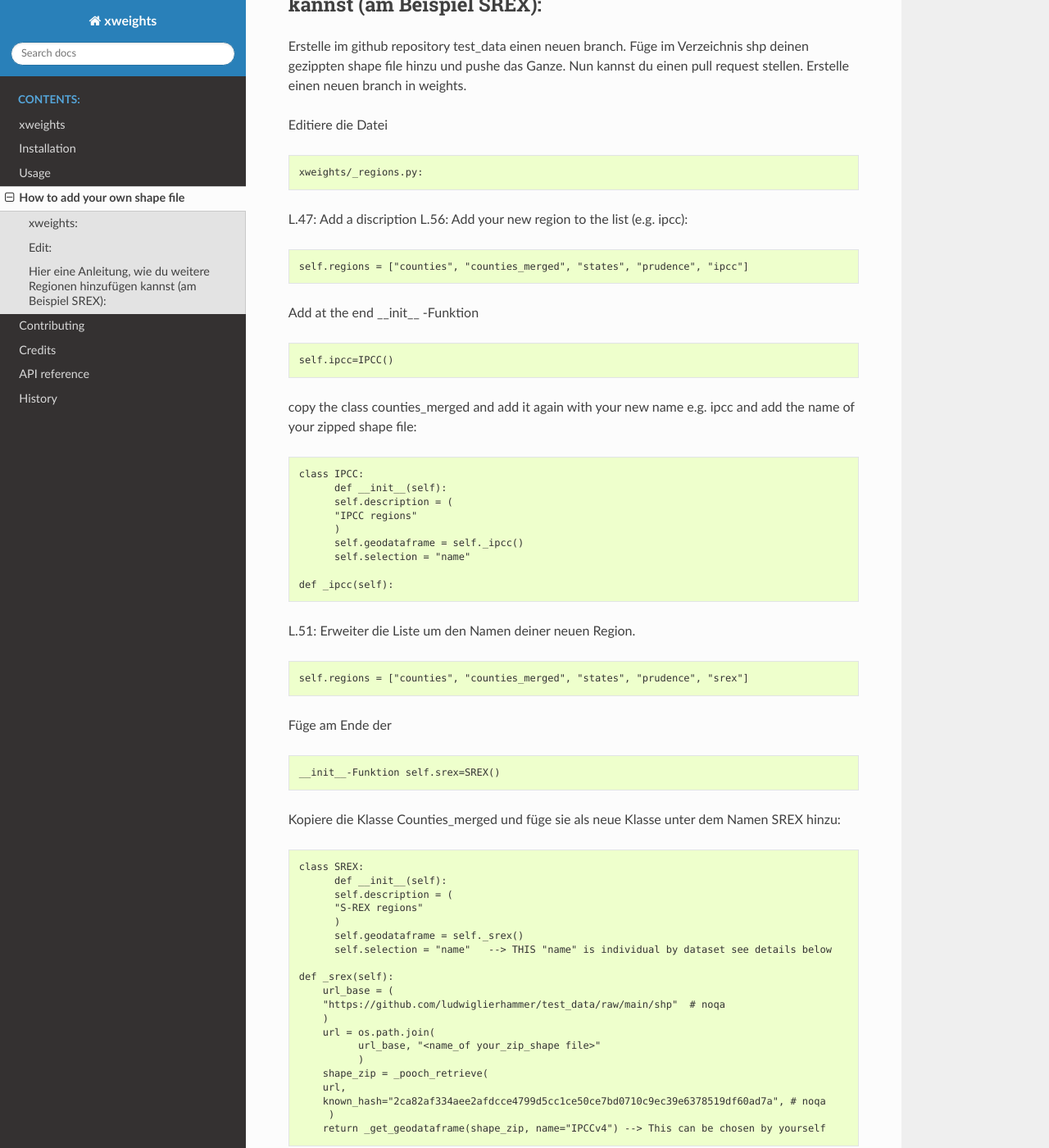
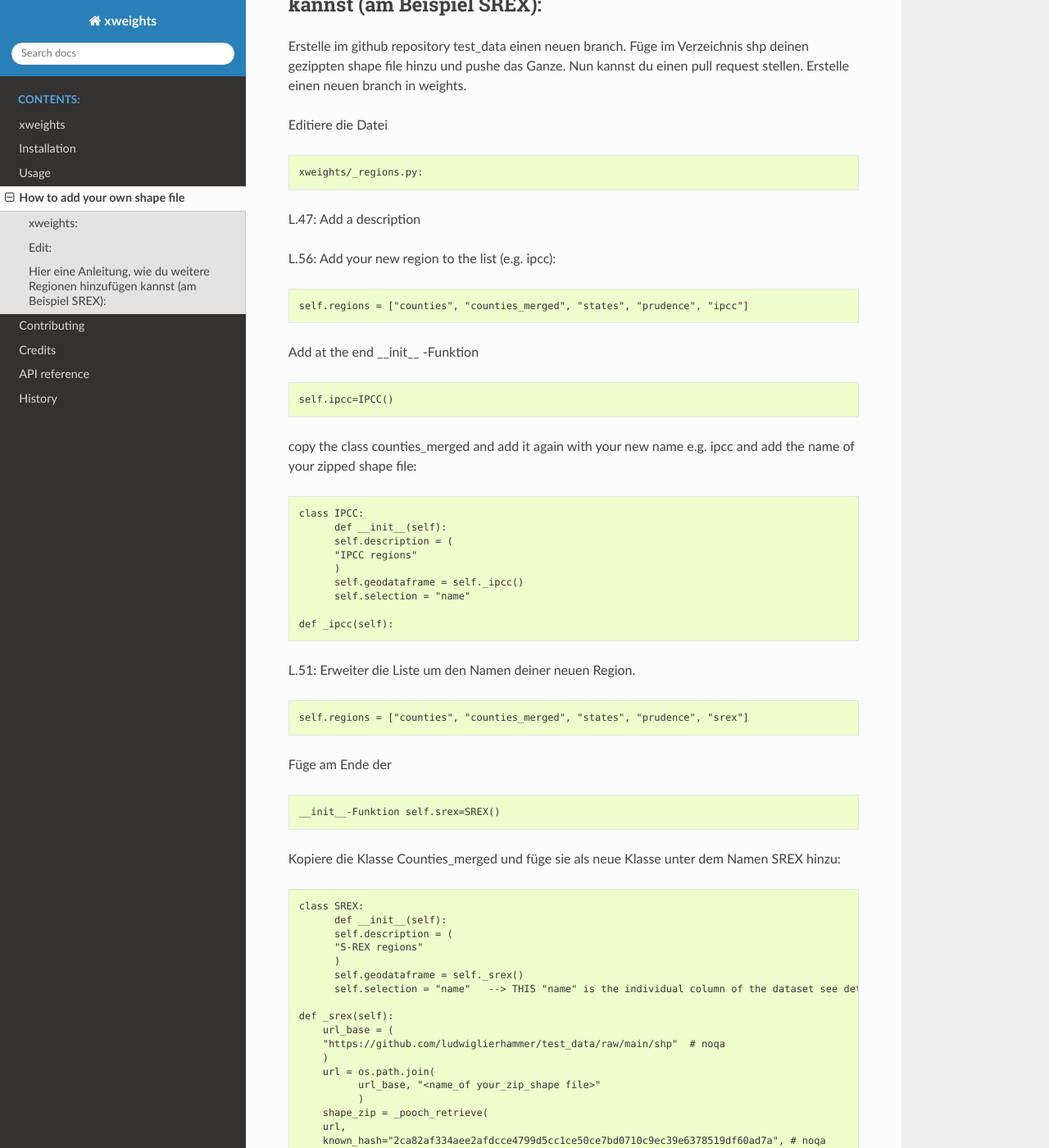
Before and after one commit to climate-service-center/xweights, a Sphinx documentation site: the page built from docs/newshapefile.rst, in a window 1280 px wide and 1400 px high, scrolled down 651 px. Shown: the whole window at 82% size. Built offline with Sphinx 7.4.7 and the Read the Docs theme 3.1.0, drawn with Linux system fonts in a browser that asks for light colours; pages that are not in the unit, such as notebooks, are missing from menus; some of the changed text lies outside the part shown.

Commit message:
Update newshapefile.rst

```diff
--- a/docs/newshapefile.rst
+++ b/docs/newshapefile.rst
@@ -42,7 +42,8 @@ Editiere die Datei
 .. code-block:: console
 
 		xweights/_regions.py:
-L.47: Add a discription
+L.47: Add a description
+
 L.56: Add your new region to the list (e.g. ipcc):
 
 .. code-block:: console
@@ -91,7 +92,7 @@ Kopiere die Klasse Counties_merged und füge sie als neue Klasse unter dem Namen
 		      "S-REX regions"
 		      )
 		      self.geodataframe = self._srex()
-		      self.selection = "name"   --> THIS "name" is individual by dataset see details below
+		      self.selection = "name"   --> THIS "name" is the individual column of the dataset see details below
 
 		def _srex(self):
 		    url_base = (
```
Also changed, not shown: other parts of docs/newshapefile.rst (+1 -1 lines).
